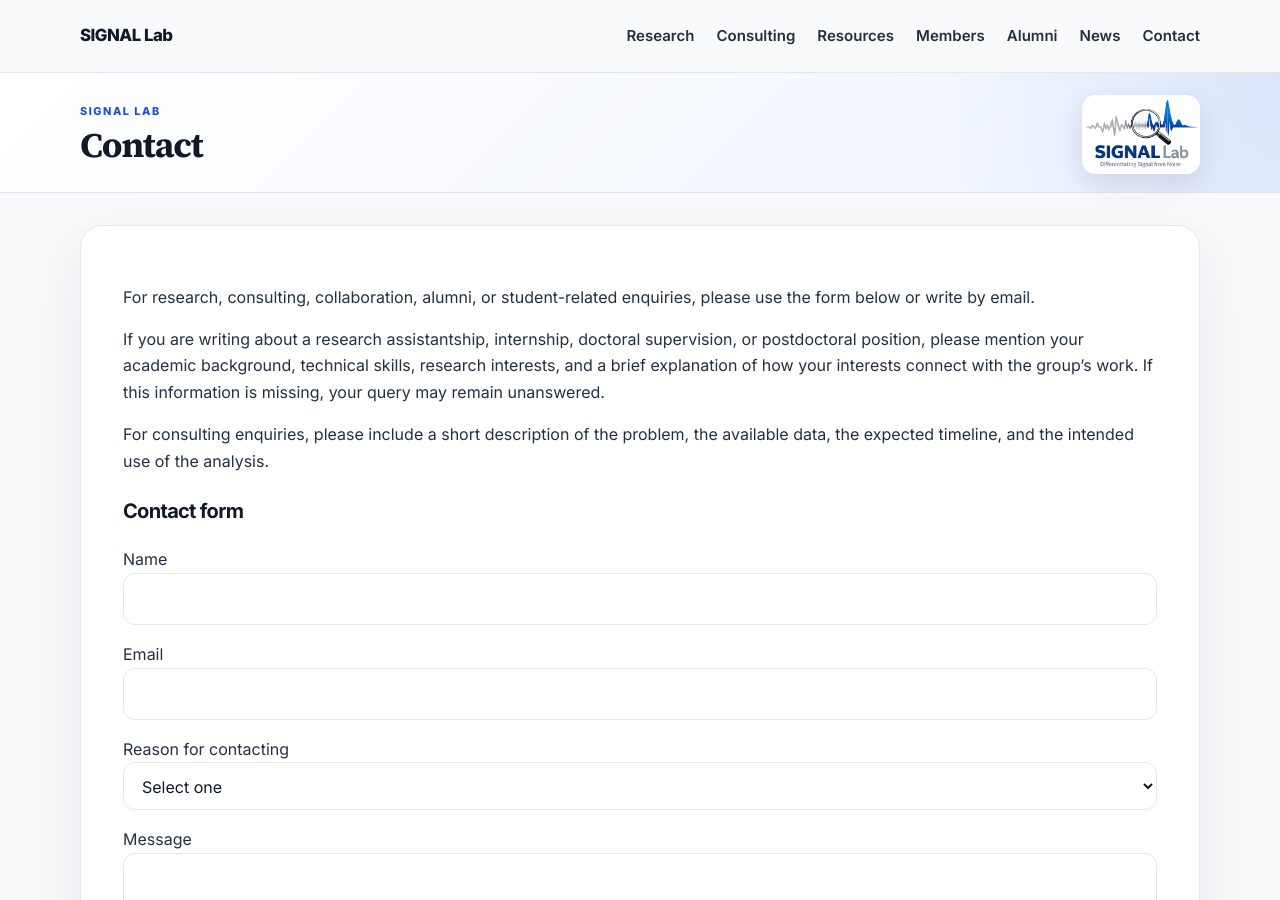
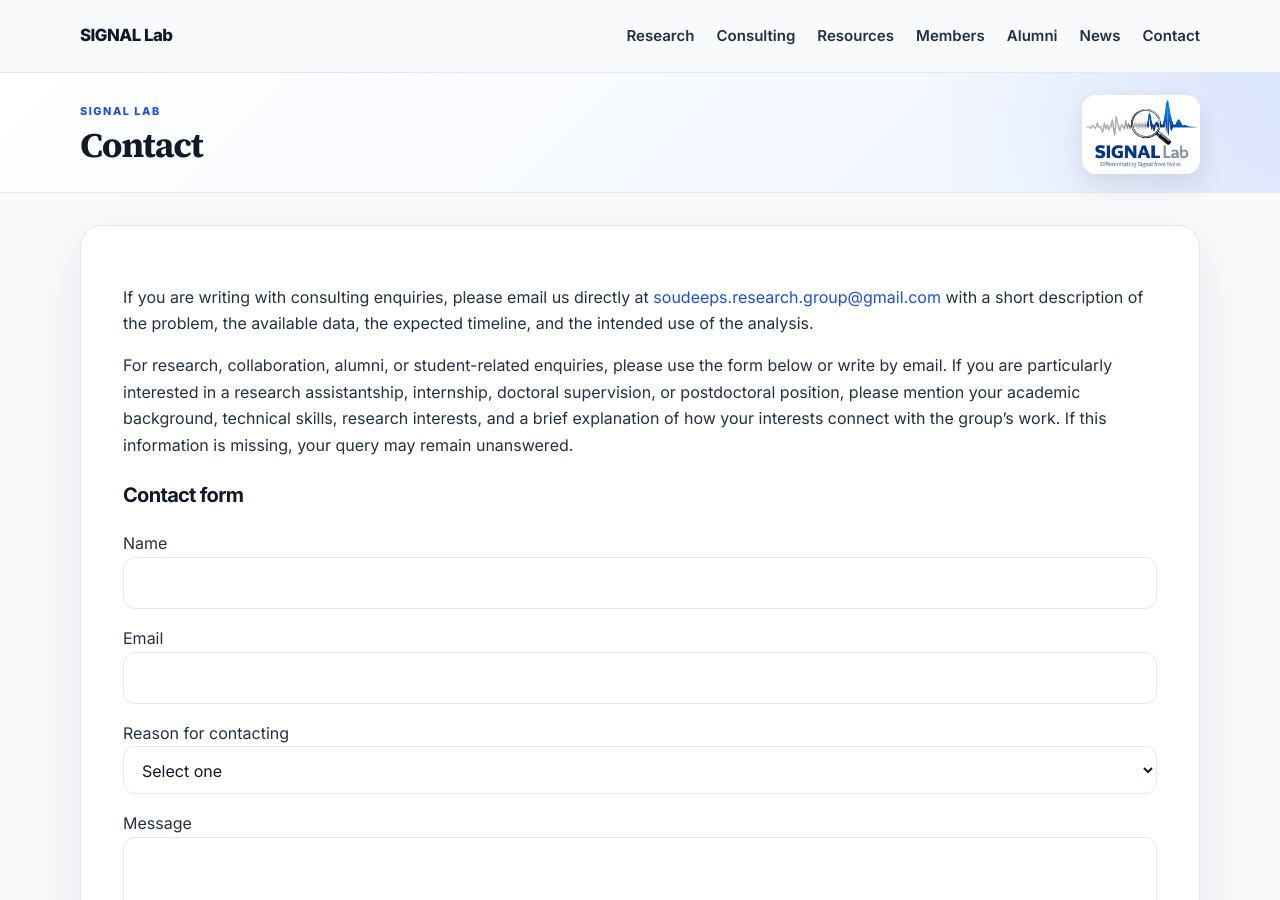
Before and after one commit to soudeepd/soudeeps-research-group, a Jekyll site: the page built from docs/_pages/contact.md, in a window 1280 px wide and 900 px high. Built offline with Jekyll 4.4.1, drawn with Linux system fonts in a browser that asks for light colours.

Commit message:
Reorganize contact information for clarity

```diff
--- a/docs/_pages/contact.md
+++ b/docs/_pages/contact.md
@@ -4,11 +4,9 @@ title: Contact
 permalink: /contact/
 ---
 
-For research, consulting, collaboration, alumni, or student-related enquiries, please use the form below or write by email.
+If you are writing with consulting enquiries, please email us directly at <a href="mailto:soudeeps.research.group@gmail.com">soudeeps.research.group@gmail.com</a> with a short description of the problem, the available data, the expected timeline, and the intended use of the analysis.
 
-If you are writing about a research assistantship, internship, doctoral supervision, or postdoctoral position, please mention your academic background, technical skills, research interests, and a brief explanation of how your interests connect with the group's work. If this information is missing, your query may remain unanswered.
-
-For consulting enquiries, please include a short description of the problem, the available data, the expected timeline, and the intended use of the analysis.
+For research, collaboration, alumni, or student-related enquiries, please use the form below or write by email. If you are particularly interested in a research assistantship, internship, doctoral supervision, or postdoctoral position, please mention your academic background, technical skills, research interests, and a brief explanation of how your interests connect with the group's work. If this information is missing, your query may remain unanswered.
 
 ### Contact form
 
```
